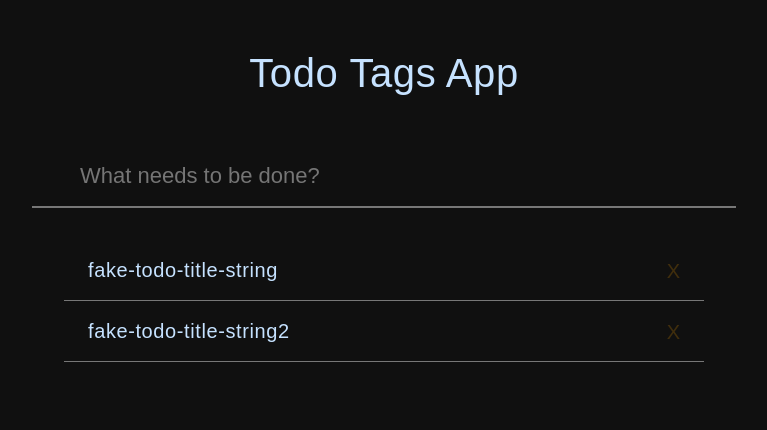
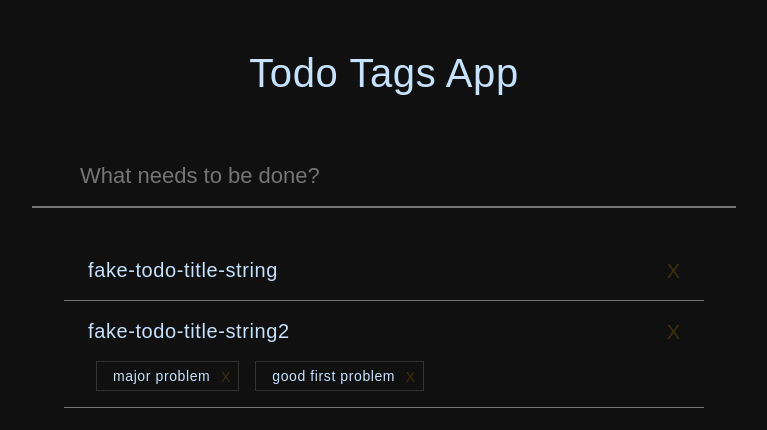
Before and after one commit to chrisisler/todo-tags, a Next.js app: page / in a window 1280 px wide. Shown: the top 430 px of the page, without its empty margins (256-1023 px from the left). Built offline with nearby package versions, Linux system fonts and the light colour scheme.

Commit message:
[wip] tags work

```diff
--- a/pages/index.js
+++ b/pages/index.js
@@ -1,26 +1,5 @@
 import { Component } from 'react'
 import Head from 'next/head'
-
-let schema = () => ({
-  todos: [
-    {
-      title: 'fake-todo-title-string',
-      done: 'fake-todo-done-boolean',
-      tags: [],
-    },
-    {
-      title: 'fake-todo-title-string2',
-      done: 'fake-todo-done-boolean',
-      tags: [],
-    },
-  ],
-  tags: [
-    {
-      name: 'fake-tag-name-string',
-      color: 'fake-tag-hex-color',
-    },
-  ],
-})
 
 export default class extends Component {
   state = schema()
@@ -37,9 +16,8 @@ export default class extends Component {
         let { todos } = this.state
         if (validTitle(title, todos)) {
           if (event.key === 'Enter') {
-            this.setState({
-              todos: todos.concat({ title, done: false }),
-            })
+            let todo = { title, done: false }
+            this.setState({ todos: todos.concat(todo) })
             event.currentTarget.value = ''
           }
         }
@@ -48,9 +26,11 @@ export default class extends Component {
         if (this.doubleClickedRef !== void 0) {
           this.doubleClickedRef.classList.remove('updating')
         }
-        let todoElement = event.currentTarget
-        this.doubleClickedRef = todoElement
-        todoElement.classList.add('updating')
+        this.doubleClickedRef = event.currentTarget
+        this.doubleClickedRef.classList.add('updating')
+        document
+          .querySelector('.todo-list li.updating input.update-todo')
+          .focus()
       },
       update: (event, index) => {
         let updatedTitle = event.currentTarget.value
@@ -70,9 +50,17 @@ export default class extends Component {
       },
       delete: title => {
         // Assumes titles are unique!
-        this.setState({
-          todos: this.state.todos.filter(todo => todo.title !== title),
-        })
+        let todos = this.state.todos.filter(todo => todo.title !== title)
+        this.setState({ todos })
+      },
+      tags: {
+        // add: () => {},
+        remove: (todoIndex, tagIndex) => {
+          // There's a way to do this with better runtime analysis.
+          let todos = this.state.todos.slice()
+          todos[todoIndex].tags.splice(tagIndex, 1)
+          this.setState({ todos })
+        },
       },
     },
   }
@@ -84,26 +72,46 @@ export default class extends Component {
       state: { todos, tags },
     } = this
 
-    // TODO: tags
-    let rows = todos.map(({ title, done, tags }, index) => (
-      <li onDoubleClick={actions.todos.doubleClicked}>
-        <div className="read-todo">
-          <label>{title}</label>
+    let renderedTodos = todos.map((todo, todoIndex) => {
+      let renderedTags =
+        todo.tags.length &&
+        todo.tags.map((tag, tagIndex) => {
+          return (
+            <li key={tag.name}>
+              <div>
+                <label>{tag.name}</label>
                 <button
-            className="delete-todo"
-            onClick={_ => actions.todos.delete(title)}
+                  className="remove-tag"
+                  onClick={_ => actions.todos.tags.remove(todoIndex, tagIndex)}
                 >
                   X
                 </button>
               </div>
+            </li>
+          )
+        })
+
+      return (
+        <li onDoubleClick={actions.todos.doubleClicked}>
+          <div>
+            <label>{todo.title}</label>
+            <button
+              className="delete-todo"
+              onClick={_ => actions.todos.delete(todo.title)}
+            >
+              X
+            </button>
+          </div>
+          {!!renderedTags && <ul className="tags">{renderedTags}</ul>}
           <input
             className="update-todo"
-          defaultValue={title}
-          onKeyDown={event => actions.todos.update(event, index)}
-          onBlur={event => actions.todos.update(event, index)}
+            defaultValue={todo.title}
+            onKeyDown={event => actions.todos.update(event, todoIndex)}
+            onBlur={event => actions.todos.update(event, todoIndex)}
           />
         </li>
-    ))
+      )
+    })
 
     return (
       <div id="app">
@@ -125,7 +133,7 @@ export default class extends Component {
           />
 
           <section>
-            <ul className="todo-list">{rows}</ul>
+            <ul className="todo-list">{renderedTodos}</ul>
           </section>
         </section>
       </div>
@@ -184,6 +192,35 @@ let ScopedStyles = () => (
       padding: 16px 24px;
     }
 
+    .todo-list li .tags {
+      padding: 0;
+      list-style: none;
+      font-size: 14px;
+      display: flex;
+    }
+
+    .todo-list li .tags li {
+      border: 1px solid #333;
+      width: fit-content;
+      padding: 0 28px 0 16px;
+      margin: 16px 8px 0 8px;
+    }
+
+    .todo-list li .tags li .remove-tag {
+      margin-top: 7px;
+      border: none;
+      position: absolute;
+      color: orange;
+      opacity: 0.2;
+      right: 8px;
+    }
+    .todo-list li .tags li .remove-tag:hover {
+      opacity: 1;
+      cursor: pointer;
+      color: red;
+      font-weight: bolder;
+    }
+
     .todo-list li.updating .update-todo {
       display: block;
       background: transparent;
@@ -210,6 +247,7 @@ let ScopedStyles = () => (
       opacity: 1;
       cursor: pointer;
       color: red;
+      font-weight: bolder;
     }
 
     h1 {
@@ -284,3 +322,35 @@ let GlobalStyles = () => (
 function validTitle(string, todos) {
   return string.length >= 1 && !todos.some(todo => todo.title === string)
 }
+
+function schema() {
+  return {
+    todos: [
+      {
+        title: 'fake-todo-title-string',
+        done: false,
+        tags: [],
+      },
+      {
+        title: 'fake-todo-title-string2',
+        done: false,
+        tags: [
+          {
+            name: 'major problem',
+          },
+          {
+            name: 'good first problem',
+          },
+        ],
+      },
+    ],
+    tags: [
+      {
+        name: 'major problem',
+      },
+      {
+        name: 'good first problem',
+      },
+    ],
+  }
+}
```
Also changed, not shown: 1 other file (tests, documents, lock files or other folders). Lines whose indentation alone changed are shown as unchanged.
